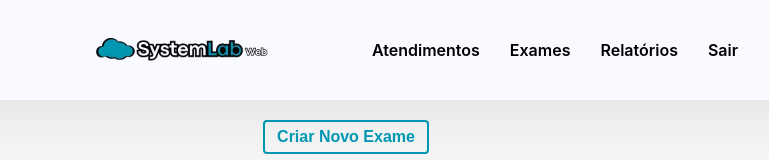
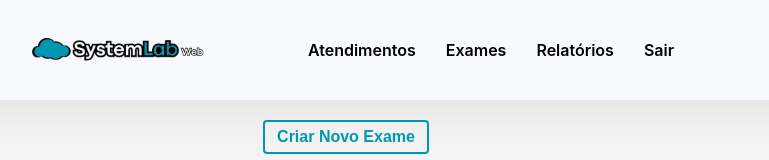
Before and after one commit to CoderRocha/systemlab-web, a React (Create React App) app in the folder front-end/: page /exames in a window 1280 px wide. Shown: the top 160 px of the page, without its empty margins (294-1063 px from the left). Built offline with nearby package versions, Linux system fonts and the light colour scheme; no server answers; the HTML template or start-up script is replaced by a standard one.

Commit message:
fixed 'navbar' position issue on higher resolutions

```diff
--- a/front-end/src/components/navbar/Navbar.module.css
+++ b/front-end/src/components/navbar/Navbar.module.css
@@ -2,13 +2,12 @@
 .navbar-container {
     display: flex;
     align-items: center;
-    justify-content: space-between;
+    justify-content: center; /* Centraliza o conteúdo */
     padding: 10px 40px; /* Ajuste nos paddings para aproximar */
     background-color: #f8faff; /* Cor "glacial white" */
     box-shadow: 0 0 60px rgba(0, 0, 0, 0.1);
     border-radius: 8px;
-    max-width: absolute; /* Limite para centralizar com o restante da página */
-    margin: 0 auto; /* Centraliza horizontalmente */
+    width: 100%; /* Garante que a navbar ocupe toda a largura */
 }
 
 /* Logo Section */
@@ -16,14 +15,12 @@
     height: 80px; /* Reduzido para alinhar melhor */
     cursor: pointer;
     margin-right: 90px; /* Mais espaço entre logo e itens */
-    margin-left: 28%;
 }
 
 /* Navigation Section */
 .navbar-nav {
-    flex-grow: 1;
-    display: center;
-    justify-content: center; /* Alinha os itens no centro */
+    display: flex;
+    justify-content: center; /* Centraliza os itens dentro da navbar */
 }
 
 /* Navigation List */
```
